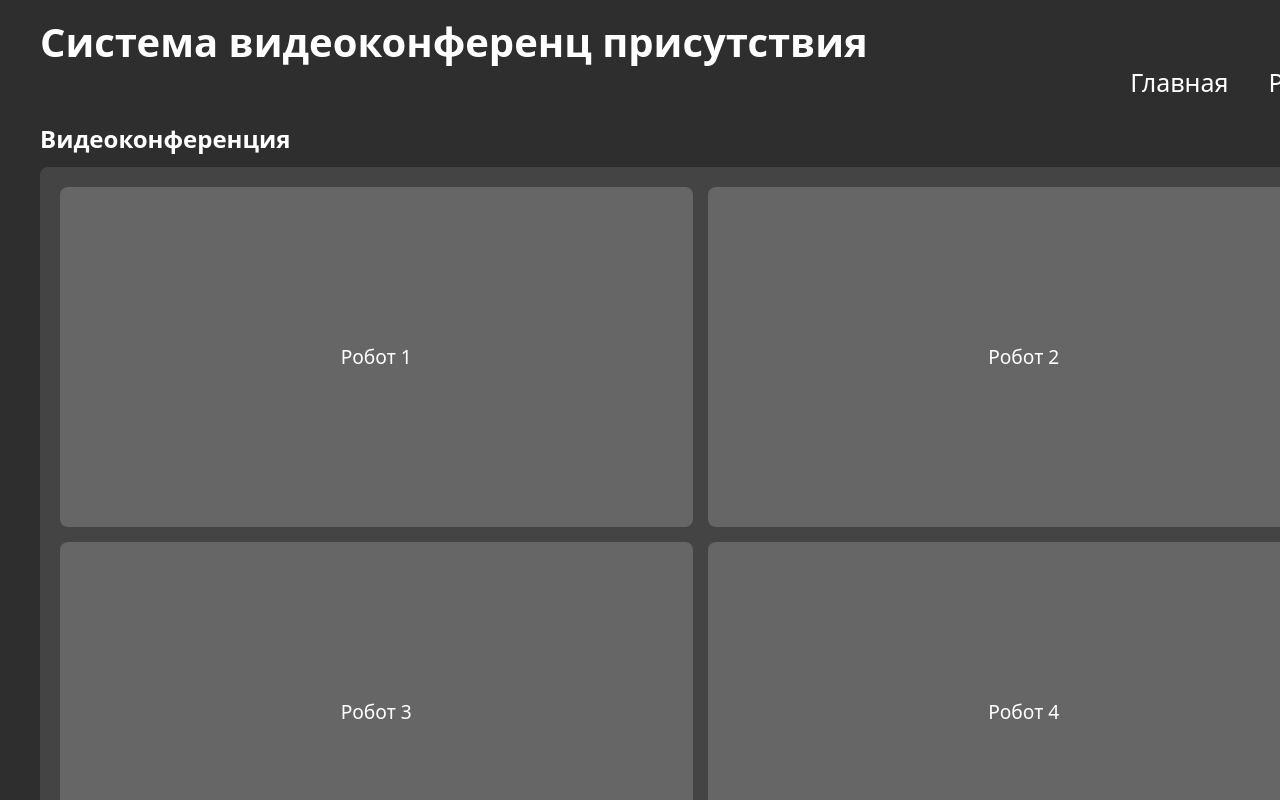
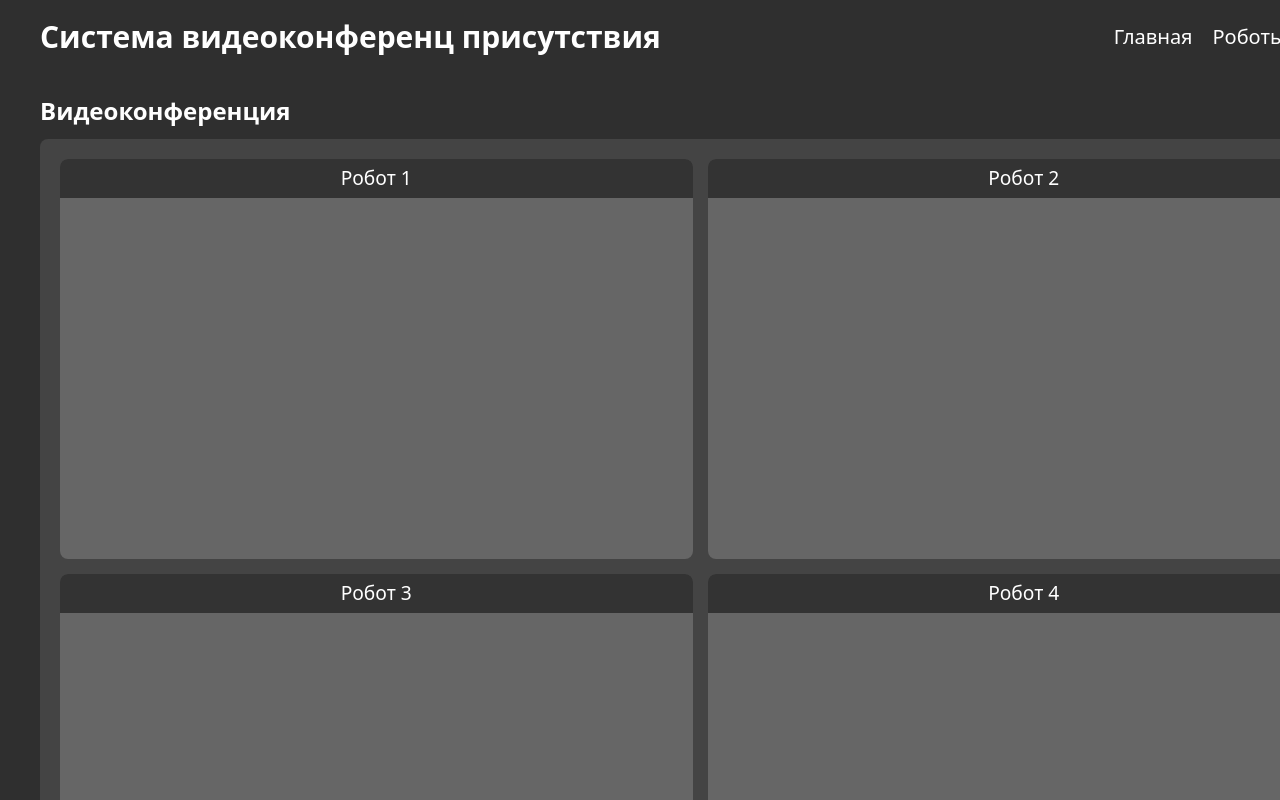
Before and after one commit to VlasovaNatalya/videoconf-interface, a React (Vite) app: page / in a window 1280 px wide. Shown: the top 800 px of the page. Built offline with nearby package versions, Linux system fonts and the light colour scheme.

Commit message:
добавляет навигацию и работу с цветом

```diff
--- a/package.json
+++ b/package.json
@@ -11,7 +11,8 @@
   },
   "dependencies": {
     "react": "^19.1.0",
-    "react-dom": "^19.1.0"
+    "react-dom": "^19.1.0",
+    "react-router-dom": "^7.6.0"
   },
   "devDependencies": {
     "@eslint/js": "^9.25.0",
--- a/src/App.css
+++ b/src/App.css
@@ -3,9 +3,8 @@
   font-family: system-ui, Avenir, Helvetica, Arial, sans-serif;
   line-height: 1.5;
   font-weight: 400;
-
   color: rgba(255, 255, 255, 0.87);
-  background-color: #242424;
+  background-color: #2f2f2f;
 }
 
 body {
@@ -27,11 +26,11 @@ h2 {
 
 a {
   font-weight: 500;
-  color: #646cff;
+  color: #ffffff;
   text-decoration: inherit;
 }
 a:hover {
-  color: #535bf2;
+  color: #6b7459;
 }
 
 button {
@@ -41,16 +40,15 @@ button {
   font-size: 1em;
   font-weight: 500;
   font-family: inherit;
-  background-color: #1a1a1a;
+  background-color: #a7af96;
   cursor: pointer;
-  transition: border-color 0.25s;
 }
 button:hover {
-  border-color: #646cff;
+  background-color: #6b7459;
 }
 button:focus,
 button:focus-visible {
-  outline: 4px auto -webkit-focus-ring-color;
+  outline: 3px solid #a7af96;
 }
 
 /* Стили компонентов */
@@ -63,16 +61,19 @@ button:focus-visible {
 }
 
 header {
-  background-color: #2e2e2e;
+  background-color: #2f2f2f;
+  padding: 20px 0;
   min-width: 1400px;
   margin: 0 auto;
+  display: flex;
+  justify-content: space-between;
+  align-items: center;
 }
 
 .header-title {
-  font-size: 40px;
+  font-size: 30px;
   text-align: left;
-  padding: 20px 0px 0px 40px;
-  display: flex;
+  padding-left: 40px;
 }
 
 .header-nav {
@@ -89,12 +90,16 @@ header {
 }
 
 .header-list-item {
-  margin-left: 40px;
+  margin-left: 20px;
 }
 
 .header-list-item a {
-  color: #fff;
-  font-size: 25px
+  color: white;
+  font-size: 20px;
+}
+
+.header-list-item a:hover {
+  color: #6b7459;
 }
 
 .main-content {
@@ -106,15 +111,16 @@ header {
 
 .video-section {
   flex: 1;
-  padding: 0 40px 0px 40px;
-  background-color: #2e2e2e;
+  padding: 40px;
+  padding-top: 0px;
+  background-color: #2f2f2f;
   justify-content: center;
 }
 
 .side-panel {
   width: 30%;
   padding: 20px;
-  background-color: #2e2e2e;
+  background-color: #2f2f2f;
 }
 
 .video-box,
@@ -129,18 +135,34 @@ header {
 .video-box .video-grid {
   display: grid;
   grid-template-columns: repeat(2, minmax(300px, 1fr));
+  grid-template-rows: repeat(2, minmax(400px, 1fr));
   gap: 15px;
 }
 
 .video-box .participant {
   background-color: #666;
   border-radius: 8px;
-  padding: 20px;
+  display: flex;
+  flex-direction: column;
+  position: relative;
+  cursor: pointer;
+}
+
+.video-box .participant:hover {
+  outline: 3px solid #a7af96;
+}
+
+.video-box .participant-label {
+  background-color: rgba(0, 0, 0, 0.5);
+  color: white;
+  padding: 5px 0;
   text-align: center;
-  min-height: 300px;
-  display: flex;
-  align-items: center;
-  justify-content: center;
+  width: 100%;
+  position: absolute;
+  top: 0;
+  left: 0;
+  border-top-left-radius: 8px;
+  border-top-right-radius: 8px;
   font-size: 1.2em;
 }
 
@@ -153,14 +175,18 @@ header {
 
 .video-box .controls button {
   padding: 10px 20px;
-  background-color: #555;
+  background-color: #a7af96;
   border: none;
   border-radius: 5px;
   color: white;
   cursor: pointer;
 }
 
-.control-box .control-buttons {
+.video-box .controls button:hover {
+  background-color: #6b7459;
+}
+
+/* .control-box .control-buttons {
   display: grid;
   grid-template-columns: repeat(3, 1fr);
   gap: 10px;
@@ -169,7 +195,7 @@ header {
 
 .control-box .control-buttons button {
   padding: 10px;
-  background-color: #555;
+  background-color: #a7af96;
   border: none;
   border-radius: 5px;
   color: white;
@@ -177,11 +203,11 @@ header {
 }
 
 .control-box .control-buttons button:hover {
-  background-color: #777;
-}
+  background-color: #6b7459;
+} */
 
 footer {
-  background-color: #2e2e2e;
+  background-color: #2f2f2f;
   padding: 10px 0;
   text-align: center;
   min-width: 1400px;
--- a/src/App.jsx
+++ b/src/App.jsx
@@ -1,26 +1,31 @@
 import VideoConference from "./components/VideoConference";
-import RobotControl from "./components/RobotControl";
+import { BrowserRouter as Router, Route, Routes } from "react-router-dom";
+// import RobotControl from "./components/RobotControl";
 import "./App.css";
 import Header from "./components/Header";
+import RobotPage from "./components/RobotPage"; // компонент для страницы робота(от Насти)
 
 function App() {
   return (
+    <Router>
       <div className="app">
         <Header />
         <div className="main-content">
+          <Routes>
+            <Route path="/" element={
               <div className="video-section">
                 <h2>Видеоконференция</h2>
                 <VideoConference />
-        </div>
-        {/* <div className="side-panel">
-          <h2>Управление роботом</h2>
-          <RobotControl />
-        </div> */}
+              </div> }/>
+            <Route path="/robot/:robotId" element={<RobotPage />} />
+          </Routes>
         </div>
         <footer>
           <p>© 2025 Мой проект</p>
         </footer>
       </div>
+
+    </Router>
   );
 }
 
--- a/src/components/Header.jsx
+++ b/src/components/Header.jsx
@@ -1,14 +1,22 @@
+import { Link } from "react-router-dom";
+
 function Header() {
-
   return (
     <header>
-    <h1 className="header-title">Система видеоконференц присутствия</h1>
-    <nav className="header-nav">
-      <ul className="header-list">
-        <li className="header-list-item"><a href="#">Главная</a></li>
-        <li className="header-list-item"><a href="#">Роботы</a></li>
-      </ul>
-    </nav>
+      <h1 className="header-title">Система видеоконференц присутствия</h1>
+      <nav className="header-nav">
+        <ul className="header-list">
+          <li className="header-list-item">
+            <Link to="/">Главная</Link>
+          </li>
+          <li className="header-list-item">
+            <Link to="/robots">Роботы</Link>
+          </li>
+          <li className="header-list-item">
+            <Link to="/about">О нас</Link>
+          </li>
+        </ul>
+      </nav>
     </header>
   );
 }
--- /dev/null
+++ b/src/components/RobotPage.jsx
@@ -0,0 +1,7 @@
+function RobotPage() {
+  return (
+    <p>Страничка от Насти</p>
+  );
+}
+
+export default RobotPage;
--- a/src/components/VideoConference.jsx
+++ b/src/components/VideoConference.jsx
@@ -1,4 +1,5 @@
 import { useState } from "react";
+import { Link } from "react-router-dom";
 
 function VideoConference() {
   const [isCameraOn, setIsCameraOn] = useState(true);
@@ -7,10 +8,18 @@ function VideoConference() {
   return (
     <div className="video-box">
       <div className="video-grid">
-        <div className="participant">Робот 1</div>
-        <div className="participant">Робот 2</div>
-        <div className="participant">Робот 3</div>
-        <div className="participant">Робот 4</div>
+        <Link to="/robot/robot1" className="participant">
+          <div className="participant-label">Робот 1</div>
+        </Link>
+        <Link to="/robot/robot2" className="participant">
+          <div className="participant-label">Робот 2</div>
+        </Link>
+        <Link to="/robot/robot3" className="participant">
+          <div className="participant-label">Робот 3</div>
+        </Link>
+        <Link to="/robot/robot4" className="participant">
+          <div className="participant-label">Робот 4</div>
+        </Link>
       </div>
       <div className="controls">
         <button onClick={() => setIsCameraOn(!isCameraOn)}>
```
Also changed, not shown: 1 other file (tests, documents, lock files or other folders). Lines whose indentation alone changed are shown as unchanged.
